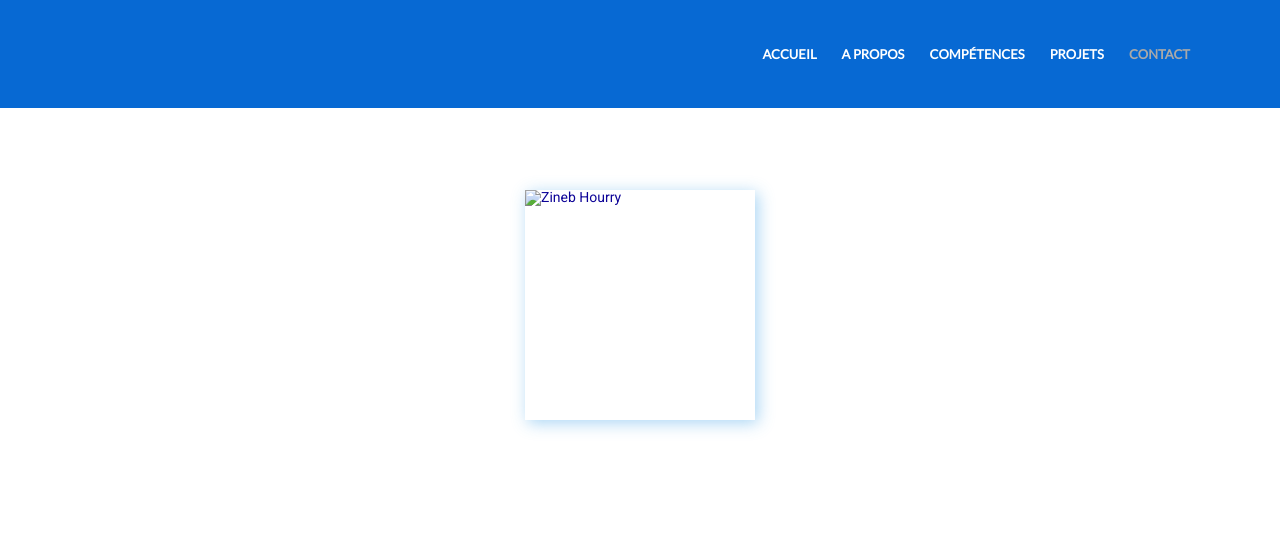
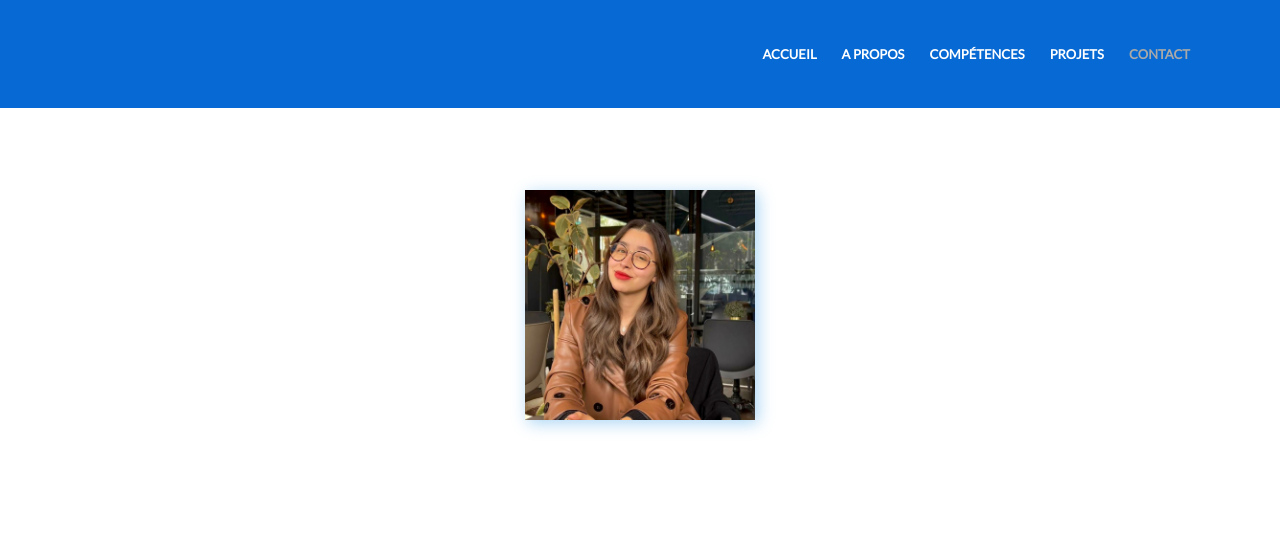
Before and after one commit to ZINHR12/portfolio1, a plain HTML site: page index.html in a window 1280 px wide. Shown: the top 551 px of the page. Drawn offline with Linux system fonts and the light colour scheme; files whose address does not match are found by name.

Commit message:
Update index.html

```diff
--- a/index.html
+++ b/index.html
@@ -81,7 +81,7 @@
         	<!-- Begin text carousel intro section -->
 			<section id="text-carousel-intro-section" class="parallax" data-stellar-background-ratio="0.5" style="">
                  <div class="photo-container">
-                <img src="img/zzz.jpg" alt="Zineb Hourry" class="photo-3d">
+                <img src="zzz.jpg" alt="Zineb Hourry" class="photo-3d">
             </div>
 
 
```
